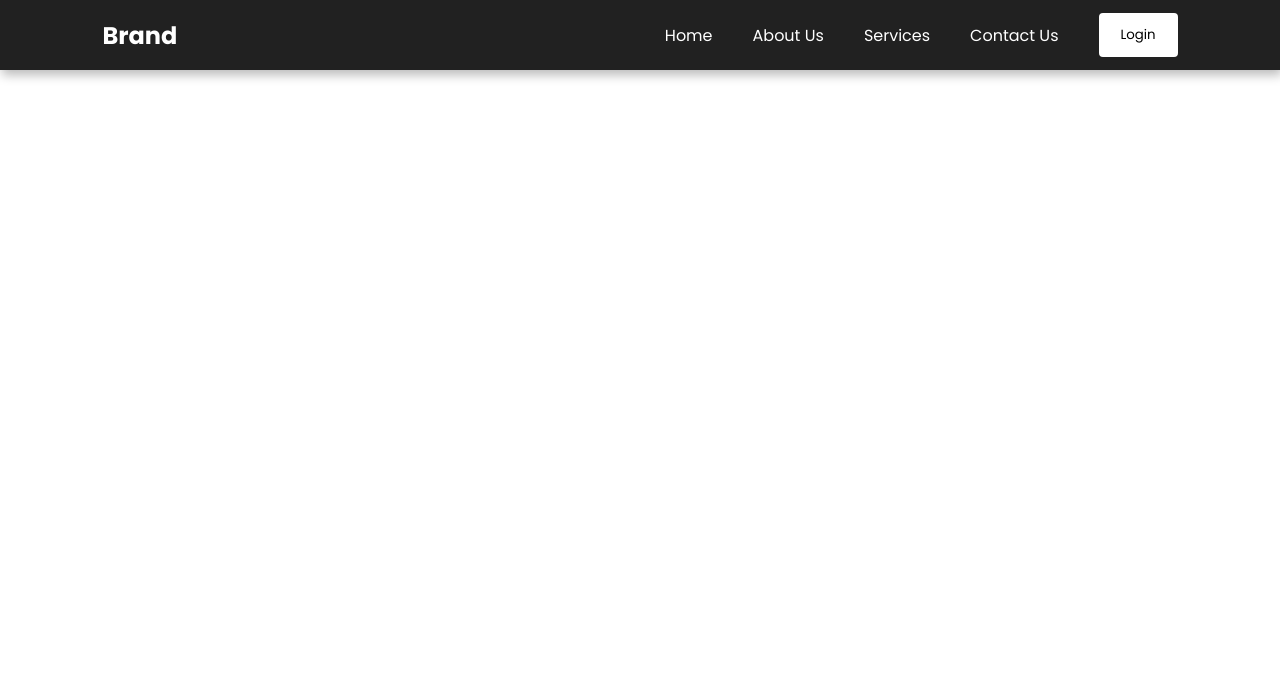
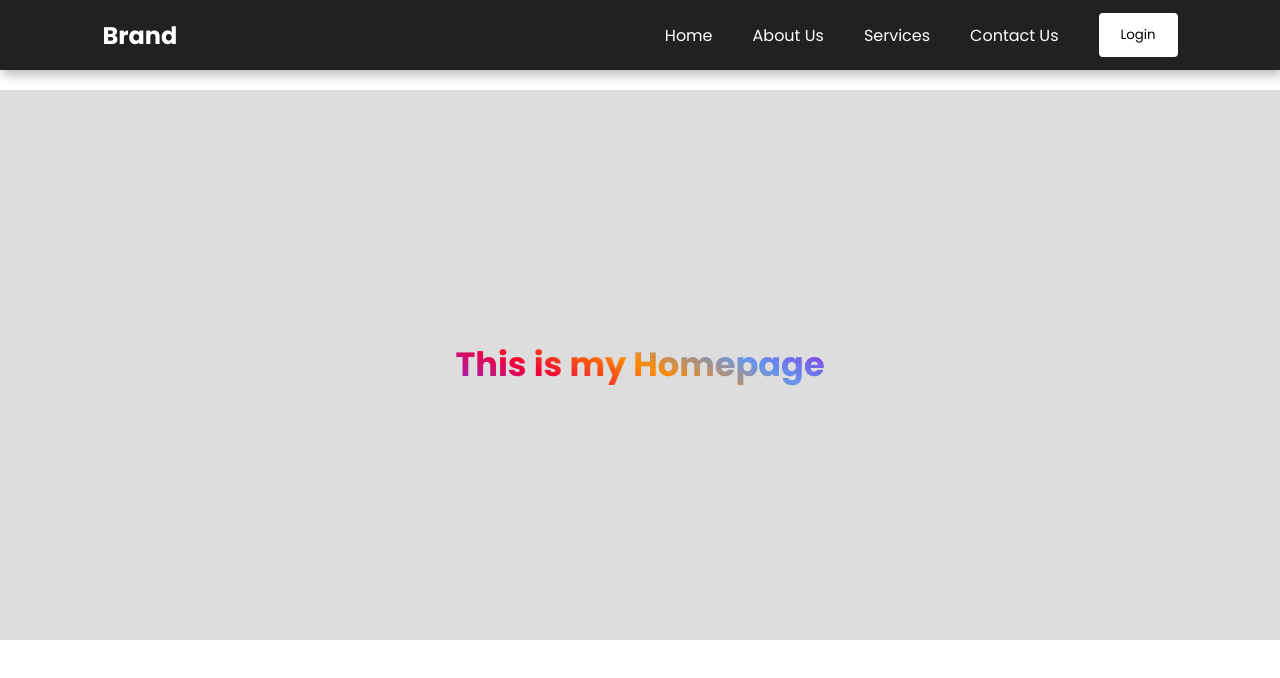
Before and after one commit to ankitapatil2004/session, a plain HTML site: page index.html in a window 1280 px wide. Drawn offline with Linux system fonts and the light colour scheme.

Commit message:
tasksecond

```diff
--- a/index.html
+++ b/index.html
@@ -17,5 +17,8 @@
             <button>Login</button>
         </div>
     </div>
+    <div class="container">
+        <h2>This is my Homepage</h2>
+    </div>
 </body>
 </html>
--- a/style.css
+++ b/style.css
@@ -35,3 +35,18 @@
     outline: none;
     border: 2px solid #fff;
 }
+.container{
+    width: 100%;
+    height: 550px;
+    background: #ddd;
+    margin: 20px 0px;
+    display: flex;
+    align-items: center;
+    justify-content: center;
+}
+.container h2{
+    font-size: 2.1em;
+    background: linear-gradient(25deg,blueviolet,#f20036,darkorange,cornflowerblue,blueviolet);
+    color: transparent;
+    background-clip: text;
+}
```
